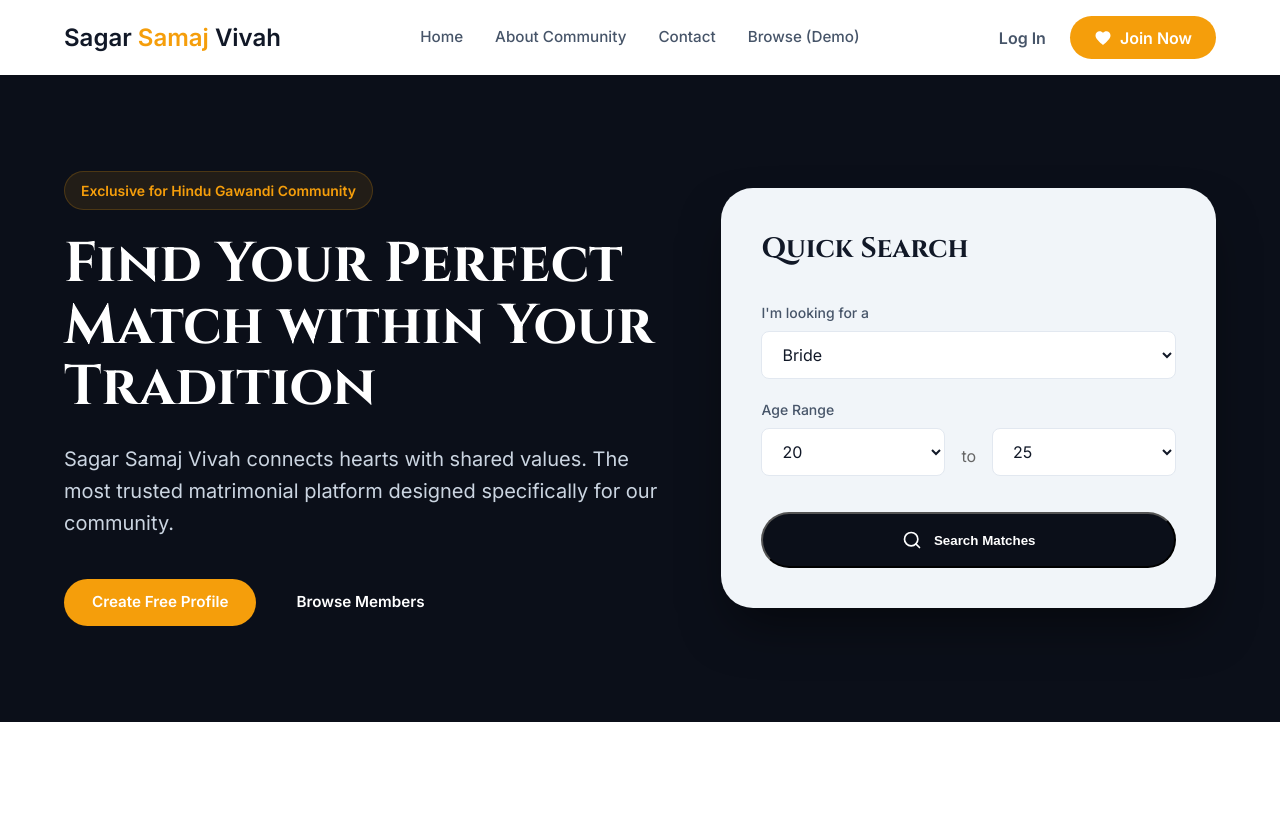
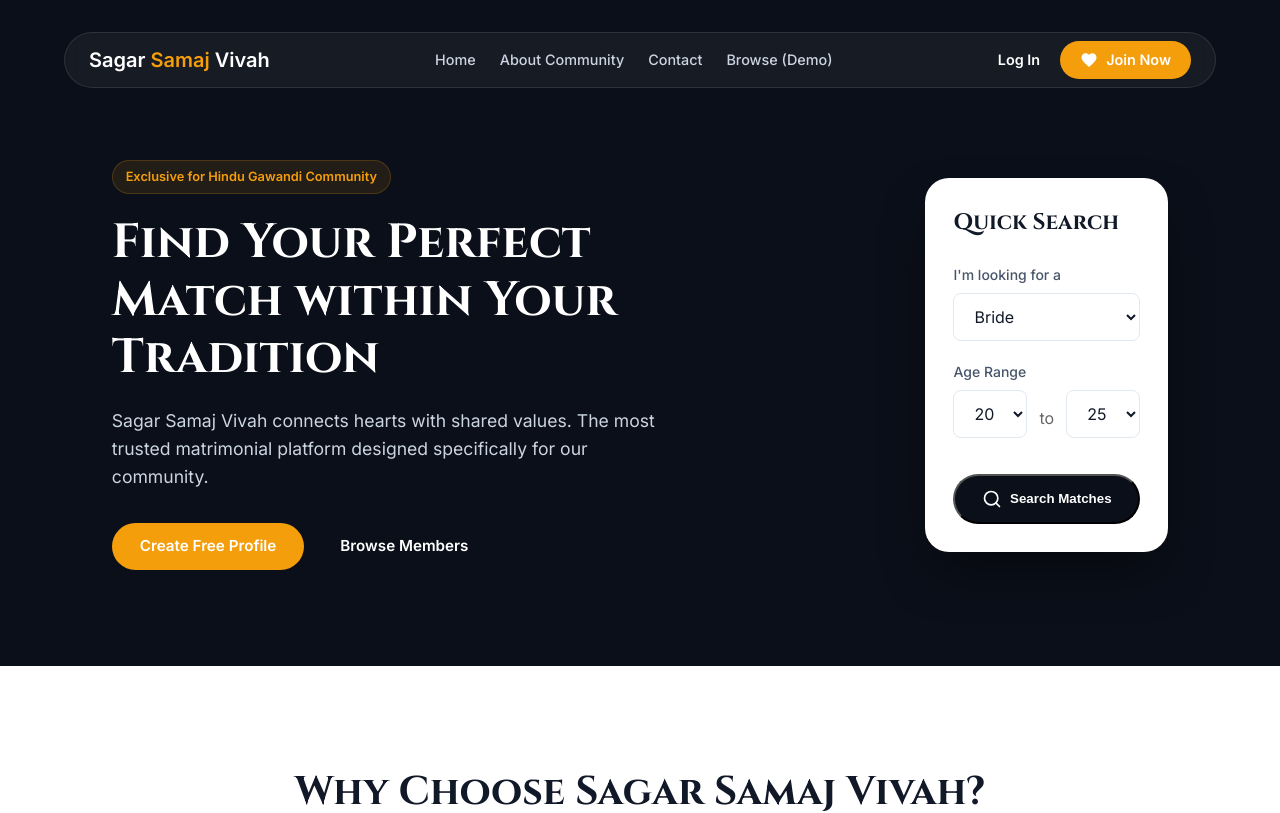
Before and after one commit to DevOpsWithG/matrimonial-website, a Next.js app in the folder sagar_matrimony/frontend/: page / in a window 1280 px wide. Shown: the top 813 px of the page. Built offline with nearby package versions, Linux system fonts and the light colour scheme.

Commit message:
modified UI to new

```diff
--- a/sagar_matrimony/frontend/src/app/page.module.css
+++ b/sagar_matrimony/frontend/src/app/page.module.css
@@ -4,24 +4,31 @@
 
 /* Header & Nav */
 .header {
-    position: sticky;
+    position: absolute;
     top: 0;
+    left: 0;
+    right: 0;
     z-index: 100;
-    background-color: var(--white);
+    background: transparent;
     padding: 1rem 0;
-    box-shadow: 0 1px 3px rgba(0, 0, 0, 0.1);
 }
 
 .nav {
     display: flex;
     justify-content: space-between;
     align-items: center;
+    padding: 0.5rem 1.5rem;
+    background: rgba(255, 255, 255, 0.05);
+    backdrop-filter: blur(8px);
+    border-radius: 9999px;
+    border: 1px solid rgba(255, 255, 255, 0.1);
+    margin-top: 1rem;
 }
 
 .logo {
-    font-size: 1.5rem;
+    font-size: 1.25rem;
     font-weight: 700;
-    color: var(--navy-900);
+    color: var(--white);
 }
 
 .logoSpan {
@@ -31,13 +38,13 @@
 .navLinks {
     display: flex;
     align-items: center;
-    gap: 2rem;
+    gap: 1.5rem;
 }
 
 .navLink {
     font-weight: 500;
-    color: var(--slate-600);
-    font-size: 0.95rem;
+    color: var(--slate-300);
+    font-size: 0.9rem;
 }
 
 .navLink:hover {
@@ -47,94 +54,107 @@
 .authLinks {
     display: flex;
     align-items: center;
-    gap: 1.5rem;
+    gap: 1.25rem;
 }
 
 .loginLink {
     font-weight: 600;
-    color: var(--slate-600);
+    color: var(--white);
+    font-size: 0.9rem;
 }
 
 .joinBtn {
     background-color: var(--primary);
     color: var(--white);
-    padding: 0.6rem 1.5rem;
+    padding: 0.5rem 1.25rem;
     border-radius: 9999px;
     font-weight: 600;
     display: flex;
     align-items: center;
     gap: 0.5rem;
+    font-size: 0.9rem;
 }
 
 /* Hero Section */
 .hero {
     background-color: var(--navy-950);
-    padding: 6rem 0;
+    padding: 10rem 0 6rem;
+    /* Top padding for the header */
     color: var(--white);
     position: relative;
     overflow: hidden;
+    min-height: 80vh;
+    display: flex;
+    align-items: center;
 }
 
 .heroContent {
     display: grid;
     grid-template-columns: 1.2fr 1fr;
-    gap: 4rem;
+    gap: 3rem;
     align-items: center;
 }
 
 .heroText {
-    max-width: 600px;
+    max-width: 550px;
 }
 
 .heroBadge {
     display: inline-block;
-    padding: 0.5rem 1rem;
+    padding: 0.4rem 0.8rem;
     background-color: rgba(245, 158, 11, 0.1);
     border: 1px solid rgba(245, 158, 11, 0.2);
     color: var(--primary);
     border-radius: 9999px;
-    font-size: 0.875rem;
+    font-size: 0.8rem;
     font-weight: 600;
-    margin-bottom: 1.5rem;
+    margin-bottom: 1.25rem;
 }
 
 .heroTitle {
-    font-size: 3.5rem;
-    line-height: 1.1;
-    margin-bottom: 1.5rem;
+    font-size: 3rem;
+    line-height: 1.2;
+    margin-bottom: 1.25rem;
     font-family: var(--font-heading);
 }
 
 .heroSubtitle {
-    font-size: 1.25rem;
+    font-size: 1.1rem;
     color: var(--slate-300);
-    margin-bottom: 2.5rem;
+    margin-bottom: 2rem;
     line-height: 1.6;
 }
 
 .heroActions {
     display: flex;
-    gap: 1.5rem;
+    gap: 1.25rem;
 }
 
 /* Quick Search Card */
 .searchCard {
-    background-color: var(--slate-100);
-    padding: 2.5rem;
-    border-radius: 2rem;
+    background-color: var(--white);
+    /* White background as per screenshot */
+    padding: 1.75rem;
+    /* Reduced padding */
+    border-radius: 1.5rem;
     color: var(--navy-900);
     box-shadow: 0 25px 50px -12px rgba(0, 0, 0, 0.5);
+    max-width: 400px;
+    /* Limit width */
+    margin-left: auto;
 }
 
 .searchTitle {
-    font-size: 1.75rem;
-    margin-bottom: 2rem;
+    font-size: 1.4rem;
+    /* Smaller title */
+    margin-bottom: 1.5rem;
     color: var(--navy-900);
+    font-family: var(--font-heading);
 }
 
 .searchRow {
     display: flex;
-    gap: 1rem;
+    gap: 0.75rem;
     align-items: flex-end;
 }
 
@@ -143,13 +163,13 @@
     margin-top: 1rem;
     background-color: var(--navy-950);
     color: var(--white);
-    padding: 1rem;
+    padding: 0.8rem;
     border-radius: 9999px;
     font-weight: 600;
     display: flex;
     align-items: center;
     justify-content: center;
-    gap: 0.75rem;
+    gap: 0.5rem;
 }
 
 /* Why Choose Section */
```
